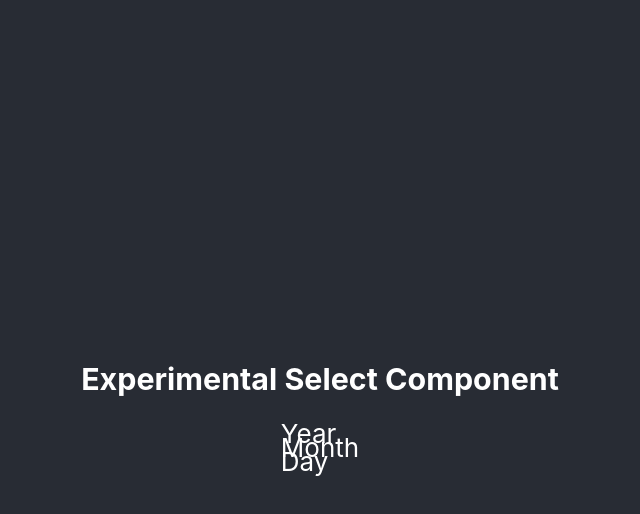
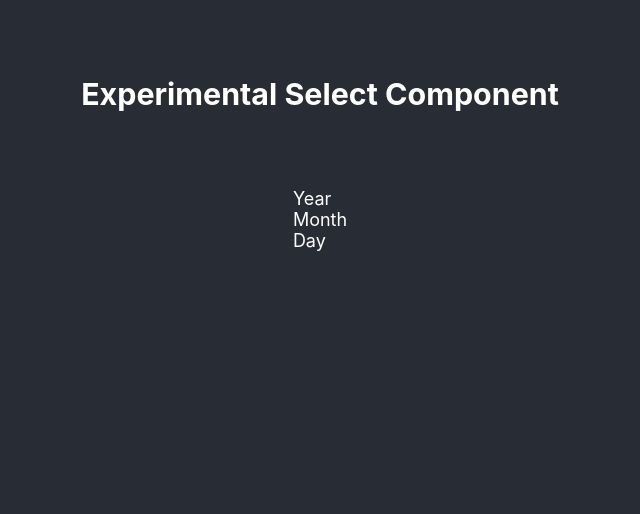
Before and after one commit to skylerlee/fancy-select, a React (Create React App) app: page / in a window 1280 px wide. Shown: the top 514 px of the page, without its empty margins (320-960 px from the left). Built offline with nearby package versions, Linux system fonts and the light colour scheme.

Commit message:
feat: css

```diff
--- a/src/App.css
+++ b/src/App.css
@@ -4,7 +4,11 @@
   display: flex;
   flex-direction: column;
   align-items: center;
-  justify-content: center;
   font-size: calc(10px + 2vmin);
   color: white;
 }
+
+.App h3 {
+  margin-top: 2.5em;
+  margin-bottom: 2.5em;
+}
--- a/src/FancySelect.css
+++ b/src/FancySelect.css
@@ -1,3 +1,3 @@
 .FancySelect {
-  line-height: 14px;
+  font-size: 18px;
 }
```
